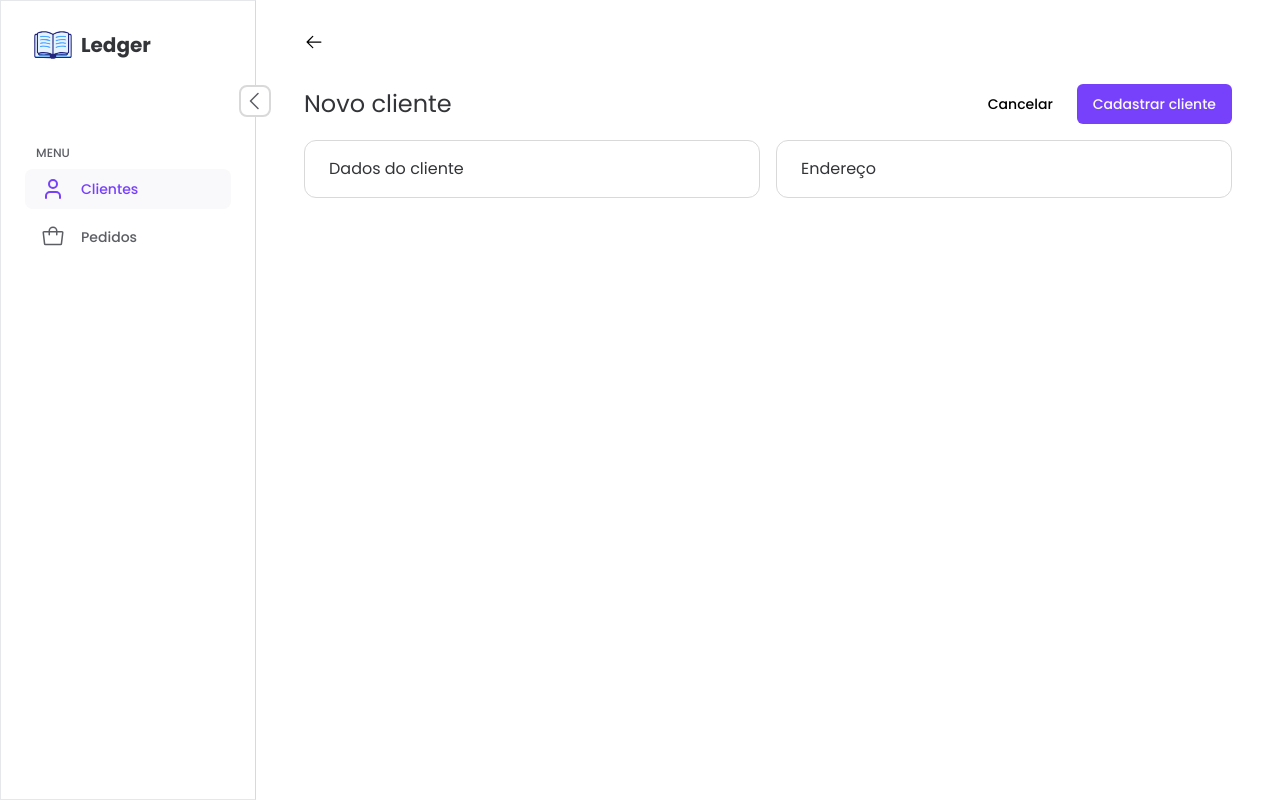
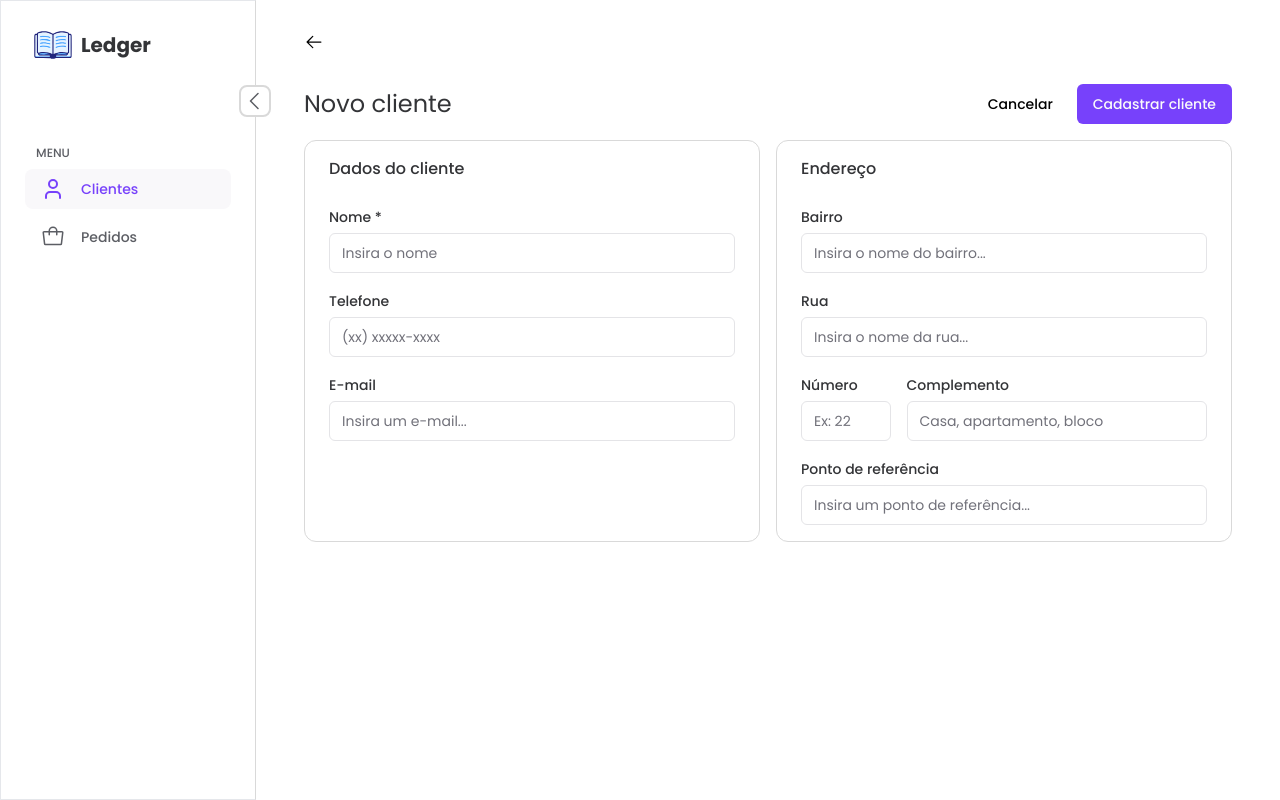
Before and after one commit to pedrogrigorio/customer-ledger, a Next.js app in the folder web/: page /customers/create in a window 1280 px wide. Built offline with nearby package versions, Linux system fonts and the light colour scheme.

Commit message:
create customer form

```diff
--- a/web/package.json
+++ b/web/package.json
@@ -9,9 +9,11 @@
     "lint": "next lint"
   },
   "dependencies": {
+    "@hookform/resolvers": "^3.9.0",
     "@phosphor-icons/react": "^2.1.7",
     "@radix-ui/react-checkbox": "^1.1.1",
     "@radix-ui/react-dropdown-menu": "^2.1.1",
+    "@radix-ui/react-label": "^2.1.0",
     "@radix-ui/react-slot": "^1.1.0",
     "@tanstack/react-table": "^8.20.5",
     "class-variance-authority": "^0.7.0",
@@ -20,8 +22,10 @@
     "next": "14.2.9",
     "react": "^18",
     "react-dom": "^18",
+    "react-hook-form": "^7.53.0",
     "tailwind-merge": "^2.5.2",
-    "tailwindcss-animate": "^1.0.7"
+    "tailwindcss-animate": "^1.0.7",
+    "zod": "^3.23.8"
   },
   "devDependencies": {
     "@rocketseat/eslint-config": "^2.2.2",
--- a/web/src/app/customers/create/page.tsx
+++ b/web/src/app/customers/create/page.tsx
@@ -1,12 +1,51 @@
 'use client'
 
-import { ArrowLeft, Link, Plus } from '@phosphor-icons/react/dist/ssr'
+import InputError from '@/components/ui/input-error'
+
+import { zodResolver } from '@hookform/resolvers/zod'
+import { ArrowLeft } from '@phosphor-icons/react/dist/ssr'
 import { useRouter } from 'next/navigation'
+import { phoneMask } from '@/utils/phoneMask'
+import { useForm } from 'react-hook-form'
+import { Button } from '@/components/shadcnui/button'
+import { Input } from '@/components/shadcnui/input'
+import { Label } from '@/components/shadcnui/label'
 import { Page } from '@/components/layout/page'
-import { Button } from '@/components/shadcnui/button'
+import { z } from 'zod'
+
+const customerFormSchema = z.object({
+  name: z
+    .string()
+    .min(2, { message: 'Insira um nome com pelo menos 2 caracteres.' }),
+  phone: z.string(),
+  email: z.union([
+    z.literal(''),
+    z.string().email({ message: 'Digite um e-mail válido' }),
+  ]),
+  district: z.string(),
+  street: z.string(),
+  number: z.string().transform((value) => parseInt(value)),
+  complement: z.string(),
+  landmark: z.string(),
+})
+
+type CustomerFormData = z.infer<typeof customerFormSchema>
 
 export default function CreateCustomer() {
   const router = useRouter()
+  const customerForm = useForm<CustomerFormData>({
+    resolver: zodResolver(customerFormSchema),
+  })
+
+  const {
+    handleSubmit,
+    register,
+    formState: { errors },
+  } = customerForm
+
+  const onSubmit = (data: CustomerFormData) => {
+    console.log(data)
+  }
 
   return (
     <Page.Container>
@@ -17,27 +56,125 @@ export default function CreateCustomer() {
       </Page.Header>
 
       <div className="flex justify-between items-center">
-        <div className="">
-          <h1 className="text-2xl">Novo cliente</h1>
-        </div>
+        <h1 className="text-2xl">Novo cliente</h1>
         <div className="flex gap-2">
-          <Button variant="ghost">
+          <Button variant="ghost" onClick={router.back}>
             <span>Cancelar</span>
           </Button>
-          <Button className="bg-button-primary hover:bg-button-primary-hover">
+          <Button
+            className="bg-button-primary hover:bg-button-primary-hover"
+            type="submit"
+            form="customer-form"
+          >
             <span>Cadastrar cliente</span>
           </Button>
         </div>
       </div>
 
-      <div className="flex gap-4 mt-4">
-        <div className="border-primary flex-1 border px-6 py-4 rounded-xl text-primary">
-          <h2>Dados do cliente</h2>
-        </div>
+      <div className="mt-4">
+        <form
+          className="flex flex-col lg:flex-row gap-4"
+          id="customer-form"
+          onSubmit={handleSubmit(onSubmit)}
+        >
+          {/* Customer Info Fields */}
+          <div className="border-primary flex flex-col gap-4 flex-1 border p-6 pt-4 rounded-xl text-primary">
+            <h2 className="font-medium">Dados do cliente</h2>
+            <div className="mt-2 flex flex-col gap-4">
+              <div>
+                <Label htmlFor="name">Nome *</Label>
+                <Input
+                  placeholder="Insira o nome"
+                  id="name"
+                  {...register('name')}
+                  className="mt-1"
+                />
+                <InputError error={errors.name?.message?.toString()} />
+              </div>
+              <div>
+                <Label htmlFor="phone">Telefone</Label>
+                <Input
+                  placeholder="(xx) xxxxx-xxxx"
+                  id="phone"
+                  {...register('phone', {
+                    onChange: phoneMask,
+                  })}
+                  className="mt-1"
+                />
+                <InputError error={errors.phone?.message?.toString()} />
+              </div>
+              <div>
+                <Label htmlFor="email">E-mail</Label>
+                <Input
+                  placeholder="Insira um e-mail..."
+                  id="email"
+                  {...register('email')}
+                  className="mt-1"
+                />
+                <InputError error={errors.email?.message?.toString()} />
+              </div>
+            </div>
+          </div>
 
-        <div className="border-primary flex-1 border px-6 py-4 rounded-xl text-primary">
-          <h2>Endereço</h2>
-        </div>
+          {/* Address Fields */}
+          <div className="border-primary flex flex-col gap-4 flex-1 border px-6 py-4 rounded-xl text-primary">
+            <h2 className="font-medium">Endereço</h2>
+            <div className="mt-2 grid grid-cols-4 gap-4">
+              <div className="col-span-4">
+                <Label htmlFor="district">Bairro</Label>
+                <Input
+                  placeholder="Insira o nome do bairro..."
+                  id="district"
+                  {...register('district')}
+                  className="mt-1"
+                />
+                <InputError error={errors.district?.message?.toString()} />
+              </div>
+              <div className="col-span-4">
+                <Label htmlFor="street">Rua</Label>
+                <Input
+                  placeholder="Insira o nome da rua..."
+                  id="street"
+                  {...register('street', {
+                    onChange: phoneMask,
+                  })}
+                  className="mt-1"
+                />
+                <InputError error={errors.street?.message?.toString()} />
+              </div>
+              <div className="col-span-4 xl:col-span-1">
+                <Label htmlFor="number">Número</Label>
+                <Input
+                  placeholder="Ex: 22"
+                  id="number"
+                  {...register('number')}
+                  className="mt-1"
+                />
+                <InputError error={errors.number?.message?.toString()} />
+              </div>
+              <div className="col-span-4 xl:col-span-3">
+                <Label htmlFor="complement">Complemento</Label>
+                <Input
+                  placeholder="Casa, apartamento, bloco"
+                  id="complement"
+                  {...register('complement')}
+                  className="mt-1"
+                />
+                <InputError error={errors.complement?.message?.toString()} />
+              </div>
+              <div className="col-span-4">
+                <Label htmlFor="landmark">Ponto de referência</Label>
+                <Input
+                  placeholder="Insira um ponto de referência..."
+                  id="landmark"
+                  {...register('landmark')}
+                  className="mt-1"
+                />
+                <InputError error={errors.landmark?.message?.toString()} />
+              </div>
+            </div>
+          </div>
+        </form>
       </div>
     </Page.Container>
   )
--- a/web/src/app/customers/page.tsx
+++ b/web/src/app/customers/page.tsx
@@ -19,7 +19,7 @@ const tabs = [
   {
     id: 'all',
     label: 'Todos',
-    value: 80,
+    value: customers.length,
   },
   {
     id: 'pendingOrder',
@@ -29,7 +29,7 @@ const tabs = [
   {
     id: 'noPendingOrder',
     label: 'Sem pedidos pendentes',
-    value: 63,
+    value: 28,
   } as Tabs,
 ]
 
@@ -52,10 +52,7 @@ export default function Customers() {
 
       {/* Content */}
       <div className="flex justify-between items-center">
-        <div>
-          <h1 className="text-2xl">Clientes</h1>
-          <span className="text-terciary">4 resultados encontrados</span>
-        </div>
+        <h1 className="text-2xl">Clientes</h1>
         <Button
           className="bg-button-primary gap-1 hover:bg-button-primary-hover"
           asChild
@@ -74,11 +71,11 @@ export default function Customers() {
         </Content>
 
         <Content value="pendingOrder">
-          <DataTable columns={columns} data={data.slice(5)} />
+          <DataTable columns={columns} data={data.slice(13, 30)} />
         </Content>
 
         <Content value="noPendingOrder">
-          <DataTable columns={columns} data={data.slice(20)} />
+          <DataTable columns={columns} data={data.slice(-28)} />
         </Content>
       </TabsProvider>
     </Page.Container>
--- /dev/null
+++ b/web/src/components/shadcnui/label.tsx
@@ -0,0 +1,26 @@
+'use client'
+
+import * as React from 'react'
+import * as LabelPrimitive from '@radix-ui/react-label'
+import { cva, type VariantProps } from 'class-variance-authority'
+
+import { cn } from '@/lib/utils'
+
+const labelVariants = cva(
+  'text-sm font-medium leading-none peer-disabled:cursor-not-allowed peer-disabled:opacity-70',
+)
+
+const Label = React.forwardRef<
+  React.ElementRef<typeof LabelPrimitive.Root>,
+  React.ComponentPropsWithoutRef<typeof LabelPrimitive.Root> &
+    VariantProps<typeof labelVariants>
+>(({ className, ...props }, ref) => (
+  <LabelPrimitive.Root
+    ref={ref}
+    className={cn(labelVariants(), className)}
+    {...props}
+  />
+))
+Label.displayName = LabelPrimitive.Root.displayName
+
+export { Label }
--- /dev/null
+++ b/web/src/components/ui/input-error/index.tsx
@@ -0,0 +1,9 @@
+interface InputErrorProps {
+  error?: string | undefined
+}
+
+export default function InputError({ error }: InputErrorProps) {
+  if (error) {
+    return <span className="text-xs text-danger">{error}</span>
+  }
+}
--- /dev/null
+++ b/web/src/utils/phoneMask.ts
@@ -0,0 +1,21 @@
+import { ChangeEvent } from 'react'
+
+export function phoneMask(e: ChangeEvent<HTMLInputElement>) {
+  let value = e.target.value
+
+  value = value.replace(/\D/g, '')
+
+  value = value.slice(0, 11)
+
+  if (value.length > 7) {
+    value = value.replace(/(\d{2})(\d{5})(\d+)/, '($1) $2-$3')
+  } else if (value.length > 5) {
+    value = value.replace(/(\d{2})(\d+)/, '($1) $2')
+  } else if (value.length > 1) {
+    value = value.replace(/(\d{2})/, '($1) ')
+  }
+
+  e.target.value = value
+
+  return e
+}
--- a/web/tailwind.config.ts
+++ b/web/tailwind.config.ts
@@ -20,6 +20,8 @@ const config: Config = {
         contrast: '#7741FB',
       },
       colors: {
+        danger: '#A94442',
+        warning: '#F28000',
         contrast: '#7741FB',
         button: {
           primary: {
```
Also changed, not shown: 1 other file (tests, documents, lock files or other folders).
